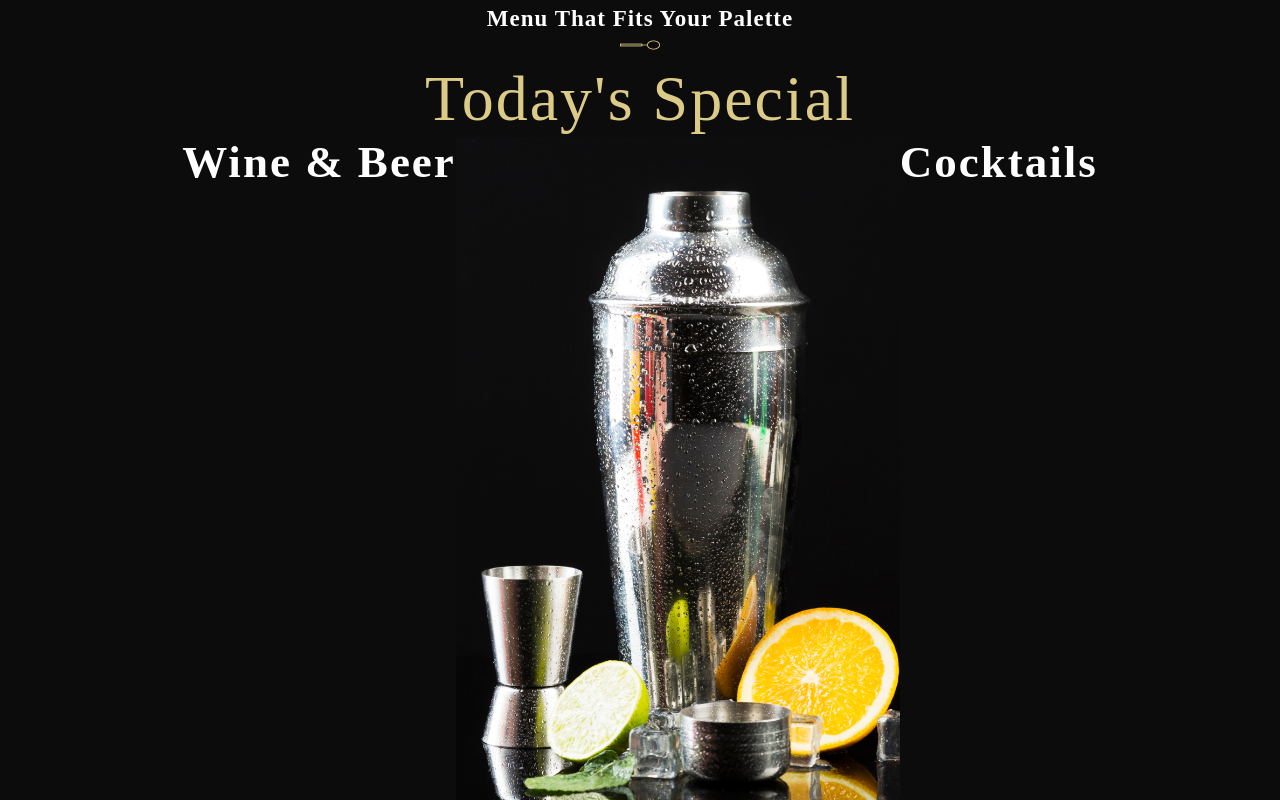
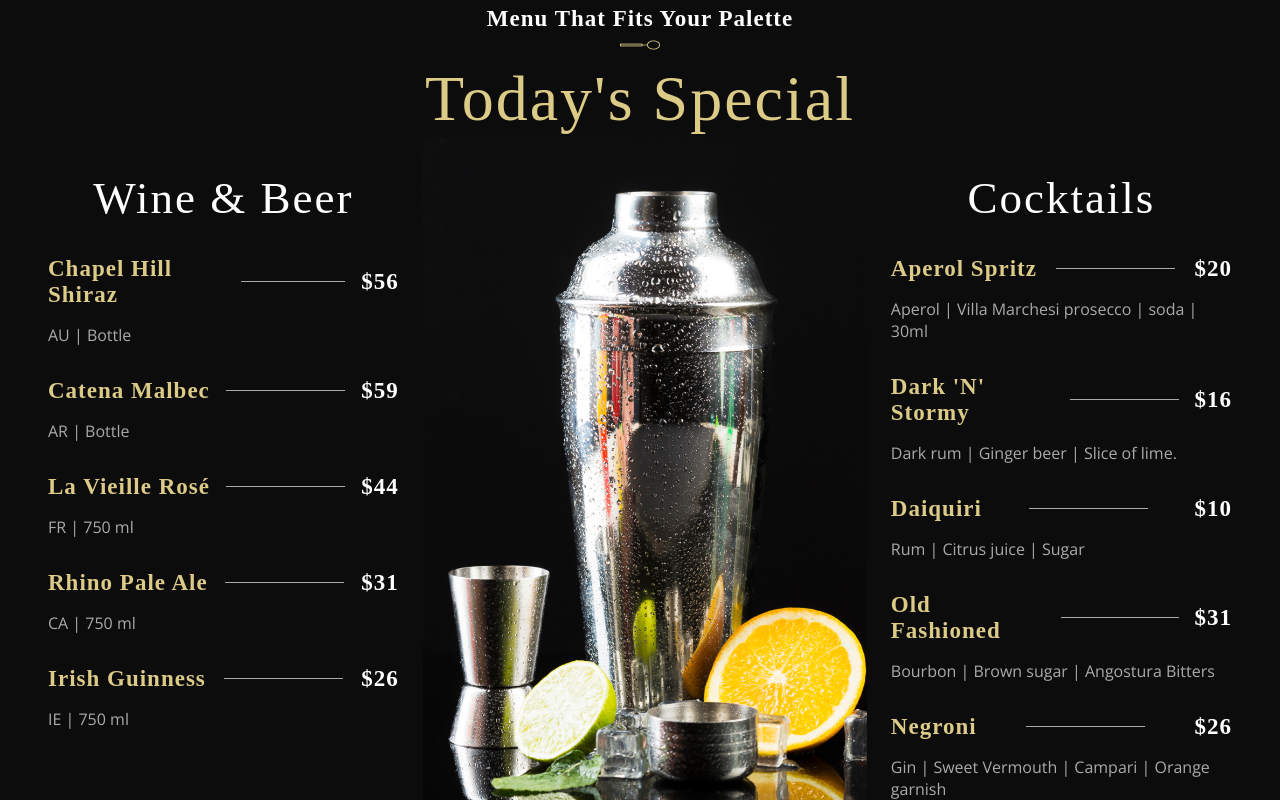
Before and after one commit to JIB2017/Gericht-restaurant-clone, a React (Create React App) app: page / in a window 1280 px wide. Shown: the part 1920-2720 px from the top of the page. Built offline with nearby package versions, Linux system fonts and the light colour scheme; a web font is replaced by a local one.

Commit message:
menu p.2

```diff
--- a/src/components/MenuItem/MenuItem.jsx
+++ b/src/components/MenuItem/MenuItem.jsx
@@ -1,9 +1,17 @@
-import React from 'react'
+import React from "react";
+import "./MenuItem.scss";
 
-function MenuItem() {
+function MenuItem({ title, price, tag }) {
   return (
-    <div>MenuItem</div>
-  )
+    <div className="app__menu-item">
+      <div className="app__menu-itemUp">
+        <h5>{title}</h5>
+        <div />
+        <h5>{price}</h5>
+      </div>
+      <p>{tag}</p>
+    </div>
+  );
 }
 
-export default MenuItem
+export default MenuItem;
--- a/src/components/MenuItem/MenuItem.scss
+++ b/src/components/MenuItem/MenuItem.scss
@@ -0,0 +1,42 @@
+.app__menu-item {
+  display: flex;
+  flex-direction: column;
+  justify-content: flex-start;
+  width: 100%;
+
+  .app__menu-itemUp {
+    display: flex;
+    flex-direction: row;
+    align-items: center;
+    justify-content: space-between;
+    margin-bottom: 1rem;
+
+    h5 {
+      font-size: 23px;
+      font-weight: 600;
+      font-family: var(--font-base);
+      color: var(--color-golden);
+      letter-spacing: 1px;
+    }
+
+    div {
+      width: 119px;
+      height: 1px;
+      background: var(--color-grey);
+      margin: 0 1rem;
+    }
+
+    h5:last-child {
+      color: var(--color-white);
+    }
+  }
+
+  p {
+    font-size: 16px;
+    font-weight: 400;
+    font-family: var(--font-alt);
+    color: var(--color-grey);
+    text-align: left;
+    margin-bottom: 2rem;
+  }
+}
--- /dev/null
+++ b/src/constants/data.js
@@ -0,0 +1,17 @@
+const wines = [
+  { title: "Chapel Hill Shiraz", price: "$56", tag: "AU | Bottle" },
+  { title: "Catena Malbec", price: "$59", tag: "AR | Bottle" },
+  { title: "La Vieille Rosé", price: "$44", tag: "FR | 750 ml" },
+  { title: "Rhino Pale Ale", price: "$31", tag: "CA | 750 ml" },
+  { title: "Irish Guinness", price: "$26", tag: "IE | 750 ml" },
+];
+
+const cocktails = [
+  { title: "Aperol Spritz", price: "$20", tag: "Aperol | Villa Marchesi prosecco | soda | 30ml" },
+  { title: "Dark 'N' Stormy", price: "$16", tag: "Dark rum | Ginger beer | Slice of lime. " },
+  { title: "Daiquiri", price: "$10", tag: "Rum | Citrus juice | Sugar" },
+  { title: "Old Fashioned", price: "$31", tag: "Bourbon | Brown sugar | Angostura Bitters" },
+  { title: "Negroni", price: "$26", tag: "Gin | Sweet Vermouth | Campari | Orange garnish" },
+];
+
+export default { wines, cocktails };
--- a/src/containers/Menu/Menu.jsx
+++ b/src/containers/Menu/Menu.jsx
@@ -1,30 +1,52 @@
-import React from 'react';
+import React from "react";
 import spoon from "../../assets/spoon.png";
 import menu from "../../assets/menu.png";
+import MenuItem from "../../components/MenuItem/MenuItem";
+import data from "../../constants/data";
 import "./Menu.scss";
 
 function Menu() {
   return (
-    <div className='app__menu'>
-      <div className='app__menu-title'>
+    <div className="app__menu">
+      <div className="app__menu-title">
         <h4>Menu That Fits Your Palette</h4>
         <img src={spoon} alt="spoon" />
         <h1>Today's Special</h1>
       </div>
-      <div className='app__menu-content'>
-        <div className='app__menu-content_wine'>
+      <div className="app__menu-content">
+        <div className="app__menu-content_wine">
           <h3>Wine & Beer</h3>
+          <div className="app__menu-content_wine-details">
+            {data.wines.map((wines, index) => (
+              <MenuItem
+                title={wines.title}
+                price={wines.price}
+                tag={wines.tag}
+                key={wines.title + index}
+              />
+            ))}
+          </div>
         </div>
         <img src={menu} alt="menu" />
-        <div className='app__menu-content_cocktails'>
+        <div className="app__menu-content_cocktails">
           <h3>Cocktails</h3>
+          <div className="app__menu-content_cocktails-details">
+            {data.cocktails.map((cocktails, index) => (
+              <MenuItem
+                title={cocktails.title}
+                price={cocktails.price}
+                tag={cocktails.tag}
+                key={cocktails.title + index}
+              />
+            ))}
+          </div>
         </div>
       </div>
-      <div className='app__menu-button'>
-        <button type='button'>View More</button>
+      <div className="app__menu-button">
+        <button type="button">View More</button>
       </div>
     </div>
-  )
+  );
 }
 
-export default Menu
+export default Menu;
--- a/src/containers/Menu/Menu.scss
+++ b/src/containers/Menu/Menu.scss
@@ -41,36 +41,52 @@
     display: flex;
     flex-direction: row;
     justify-content: center;
+    align-items: start;
 
     .app__menu-content_wine {
       display: flex;
       flex-direction: column;
+      margin-top: 2.2rem;
 
       h3 {
         font-size: 45px;
-        font-weight: 600;
+        font-weight: 500;
         font-family: var(--font-base);
         color: var(--color-white);
         letter-spacing: 2px;
+        text-align: center;
         margin-bottom: 2rem;
+      }
+
+      .app__menu-content_wine-details {
+        display: flex;
+        flex-direction: column;
       }
     }
 
     img {
       width: 444px;
+      margin: 0 1.5rem 0 1.5rem;
     }
 
     .app__menu-content_cocktails {
       display: flex;
       flex-direction: column;
+      margin-top: 2.2rem;
 
       h3 {
         font-size: 45px;
-        font-weight: 600;
+        font-weight: 500;
         font-family: var(--font-base);
         color: var(--color-white);
         letter-spacing: 2px;
+        text-align: center;
         margin-bottom: 2rem;
+      }
+
+      .app__menu-content_cocktails-details {
+        display: flex;
+        flex-direction: column;
       }
     }
   }
```
